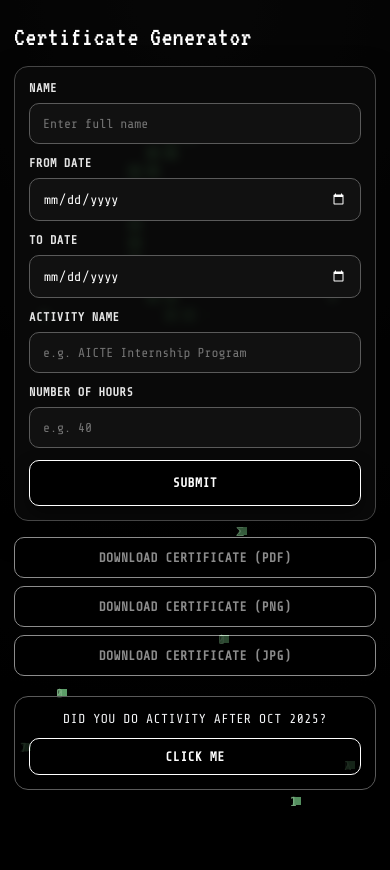
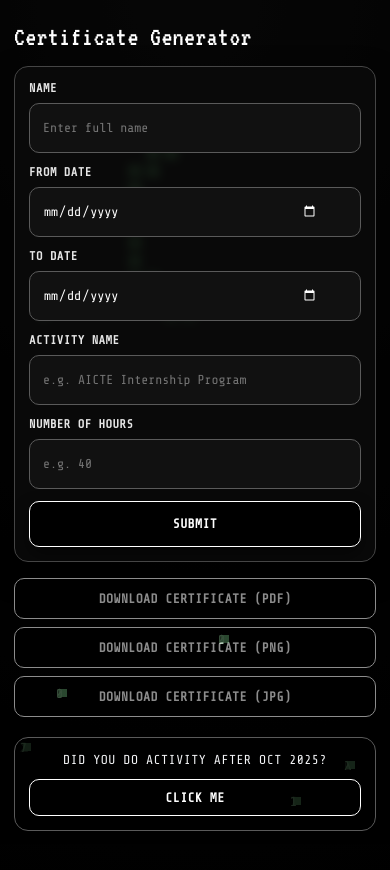
Before and after one commit to Rithvik1709/aicte_certificate, a React (Vite) app: page / in a window 390 px wide. Shown: the top 870 px of the page. Before the commit the page ends 844 px from the top, so only its background shows below. Built offline with nearby package versions, Linux system fonts and the light colour scheme.

Commit message:
UI fix for mobile versions

```diff
--- a/src/App.css
+++ b/src/App.css
@@ -84,10 +84,12 @@
   width: 100%;
   min-width: 0;
   max-width: 100%;
+  height: 52px;
   padding: 12px 13px;
   border: 1px solid #5a5a5a;
   border-radius: 10px;
   font-size: 15px;
+  line-height: 1.2;
   color: #ffffff;
   background: #111111;
   transition: all 0.2s ease;
@@ -109,6 +111,14 @@
 input[type='date'] {
   inline-size: 100%;
   max-inline-size: 100%;
+  height: 52px;
+  padding-right: 42px;
+  -webkit-appearance: none;
+  appearance: none;
+}
+
+input[type='date']::-webkit-date-and-time-value {
+  text-align: left;
 }
 
 button {
@@ -330,6 +340,11 @@
     overflow: hidden;
   }
 
+  input,
+  input[type='date'] {
+    height: 50px;
+  }
+
   .form button[type='submit'] {
     width: 100%;
   }
```
